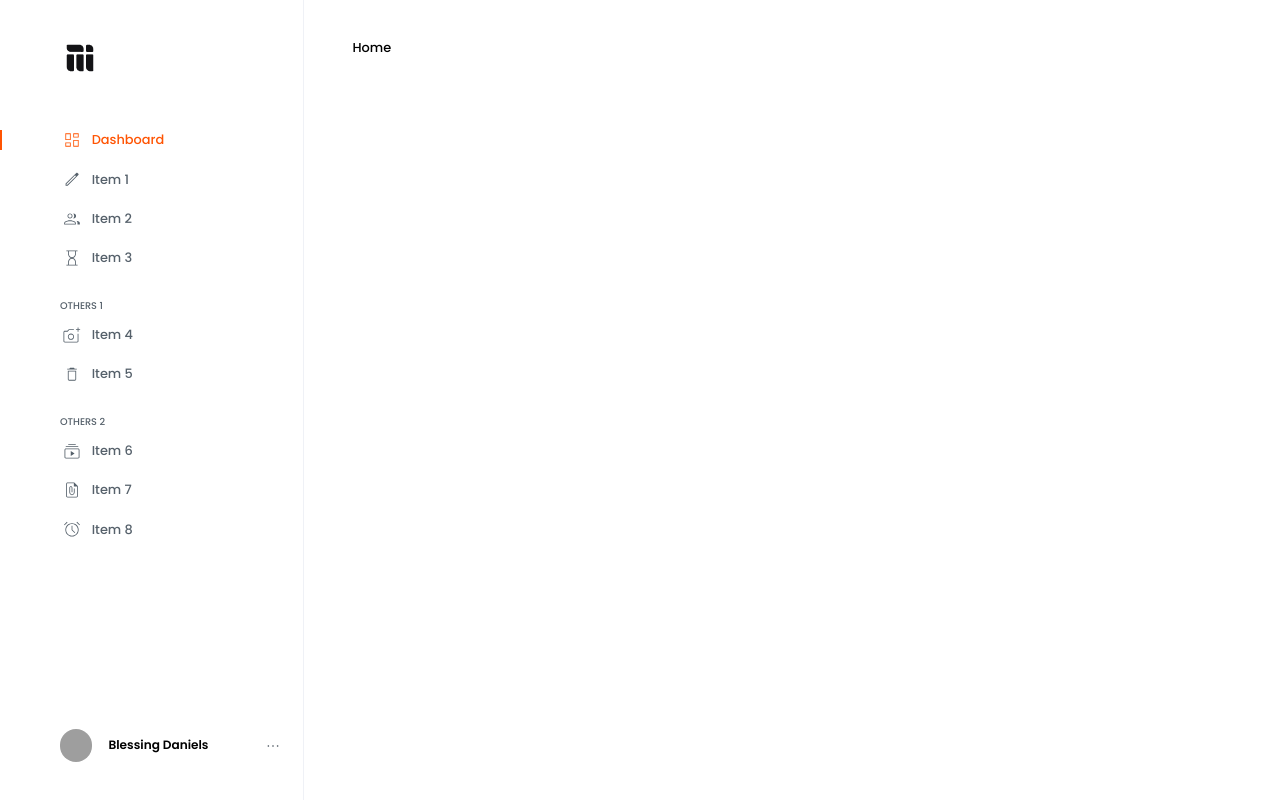
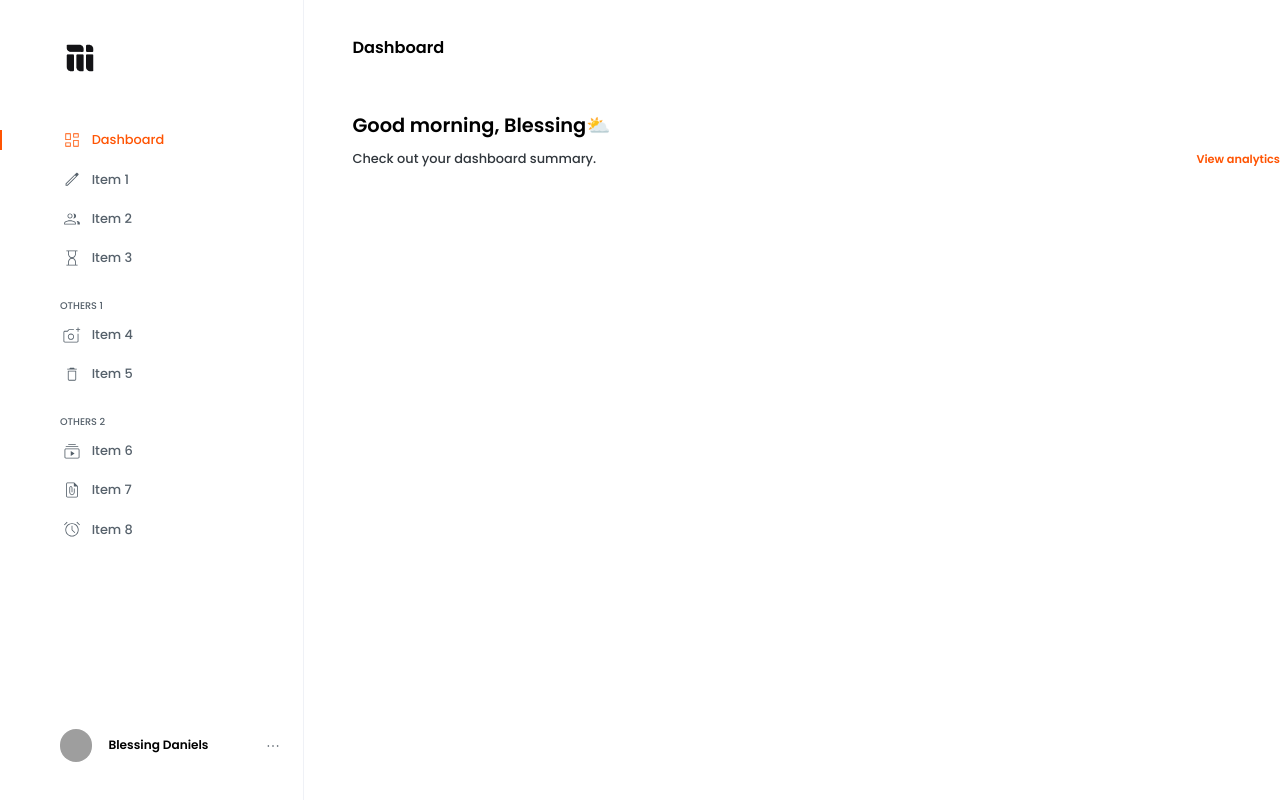
Before and after one commit to orsdev/mainstack-dashboard, a Next.js app: page / in a window 1280 px wide. Built offline with nearby package versions, Linux system fonts and the light colour scheme; grey boxes are pictures that could not be loaded.

Commit message:
feat: add PageTitle & PageHeader components

```diff
--- /dev/null
+++ b/components/dashboard/PageHeader/PageHeader.tsx
@@ -0,0 +1,25 @@
+import { Button, Flex, Heading, Text } from "@chakra-ui/react";
+
+export const PageHeader = () => (
+  <>
+    <Heading as="h2" fontSize="2.4rem" mt="7rem">
+      Good morning, Blessing⛅️
+    </Heading>
+    <Flex
+      justifyContent={{ base: "initial", sm: "space-between" }}
+      alignItems={{ base: "flex-start", sm: "initial" }}
+      mt="1.5rem"
+      flexDir={{ base: "column", sm: "row" }}
+    >
+      <Text color="_accent.200">Check out your dashboard summary.</Text>
+      <Button
+        variant="unstyled"
+        color="_primary.100"
+        fontSize="1.4rem"
+        mt={{ base: "3rem", sm: 0 }}
+      >
+        View analytics
+      </Button>
+    </Flex>
+  </>
+);
--- /dev/null
+++ b/components/dashboard/PageHeader/index.ts
@@ -0,0 +1 @@
+export * from './PageHeader'
--- /dev/null
+++ b/components/dashboard/PageTitle/PageTitle.tsx
@@ -0,0 +1,7 @@
+import { Heading } from "@chakra-ui/react";
+
+export const PageTitle = () => (
+  <Heading as="h2" fontSize="2rem">
+    Dashboard
+  </Heading>
+);
--- /dev/null
+++ b/components/dashboard/PageTitle/index.ts
@@ -0,0 +1 @@
+export * from './PageTitle'
--- /dev/null
+++ b/components/dashboard/index.ts
@@ -0,0 +1,2 @@
+export * from './PageTitle'
+export * from './PageHeader'
--- /dev/null
+++ b/components/index.ts
@@ -0,0 +1 @@
+export * from './dashboard'
--- a/pages/index.tsx
+++ b/pages/index.tsx
@@ -1,5 +1,12 @@
+import { PageHeader, PageTitle } from "@/components";
+
 export default function Home() {
-  return <>Home</>;
+  return (
+    <>
+      <PageTitle />
+      <PageHeader />
+    </>
+  );
 }
 
 Home.meta = {
```
